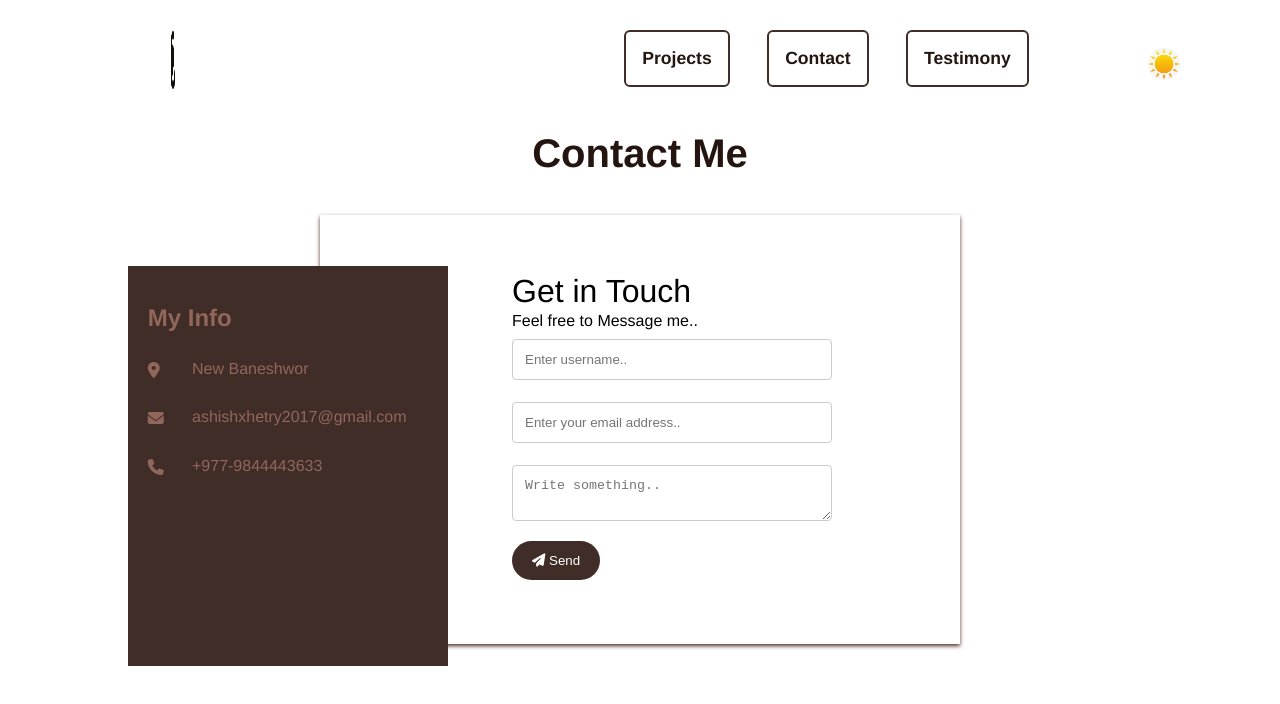
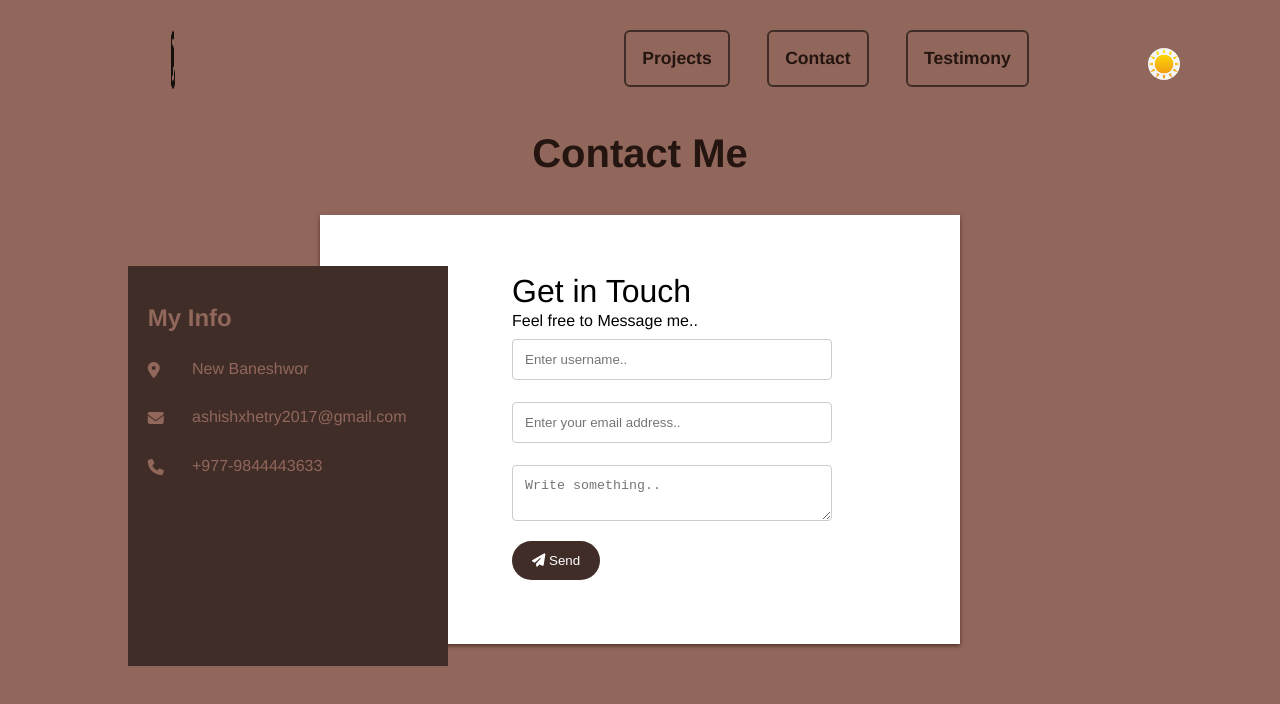
Before and after one commit to xhetry-ashish/portfolio_practice, a React (Create React App) app: page /contact in a window 1280 px wide. Shown: the top 704 px of the page. Built offline with nearby package versions, Linux system fonts and the light colour scheme.

Commit message:
some minor changes

```diff
--- a/src/App.js
+++ b/src/App.js
@@ -1,4 +1,5 @@
 import RoutePath from './components/Route/route'
+import './App.scss'
 
 function App() {
   return (
--- a/src/App.scss
+++ b/src/App.scss
@@ -0,0 +1,5 @@
+@import './styles/Sass/variable';
+
+body{
+    background-color: $sec-color;
+}
--- a/src/components/Button/button.js
+++ b/src/components/Button/button.js
@@ -1,5 +1,5 @@
 import styled from "styled-components";
-
+//@import "../../styles/Sass/variable";
 
 const Button = styled.button`
   display: block;
--- a/src/components/Icon/icon.jsx
+++ b/src/components/Icon/icon.jsx
@@ -6,13 +6,13 @@ const Icon = styled.i`
   border: 1px dashed black;
   border-radius: 20%;
   margin: 1rem;
-  color: #dd1414;
+  color: yellow;
   padding: 1rem;
   font-size: 1rem;
   cursor: pointer;
   &:hover {
     //background-color: $text-color;
-    color: #140f0f;
+    //color: #140f0f;
     transform: scale(1.05);
   }
 `;
```
